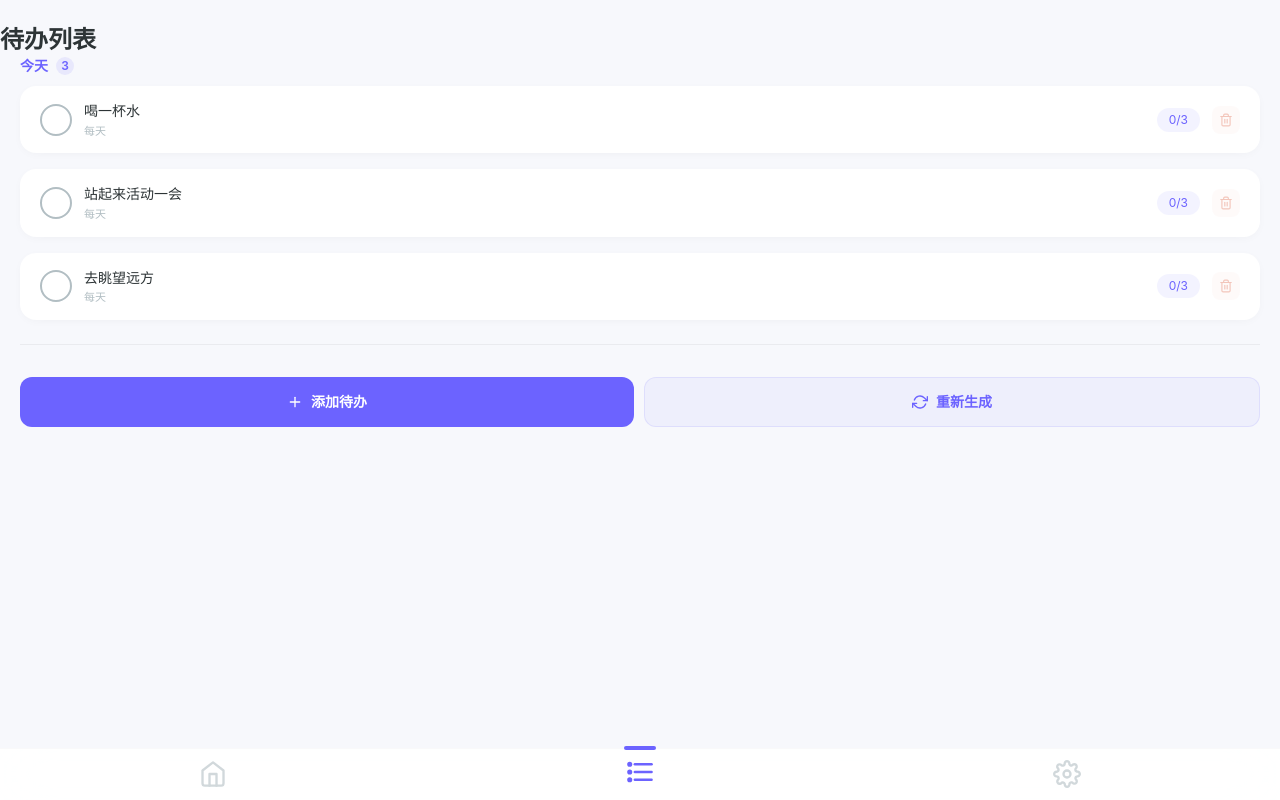
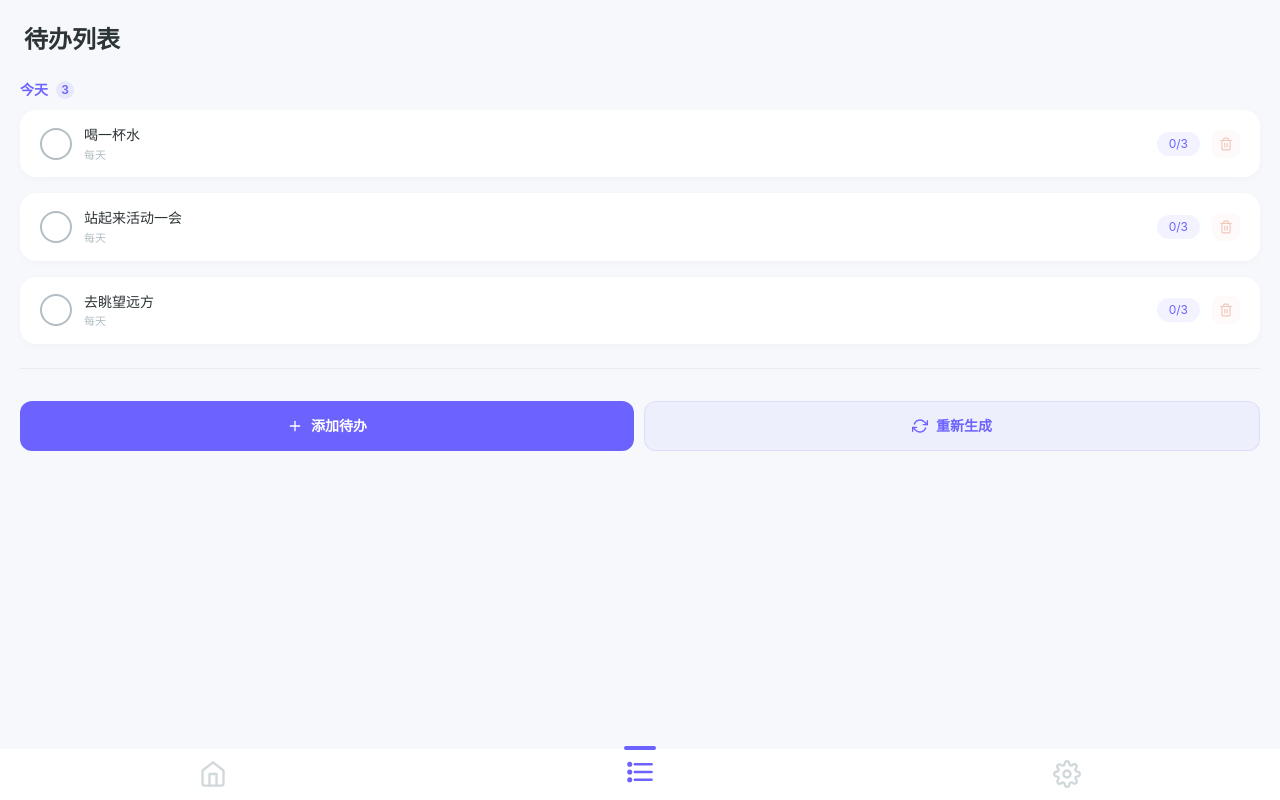
Before and after one commit to DavidXie03/do-little-things, a Vue app: page /todos in a window 1280 px wide. Built offline with nearby package versions, Linux system fonts and the light colour scheme.

Commit message:
feat: add reusable .u-page-header class and unify title-to-content spacing across all pages

```diff
--- a/src/style.css
+++ b/src/style.css
@@ -145,3 +145,11 @@ html, body, #app {
 .u-badge {
   padding: 4px 12px;
 }
+
+/* Page header: consistent title-to-content spacing */
+.u-page-header {
+  padding-left: 24px;
+  padding-right: 24px;
+  padding-bottom: var(--gap-lg);  /* 24px gap below title */
+  padding-top: calc(var(--safe-area-top, 0px) + 24px);
+}
--- a/src/views/HomeView.vue
+++ b/src/views/HomeView.vue
@@ -104,7 +104,7 @@ onMounted(() => {
         <template v-if="currentTask">
           <!-- 标题在卡片正上方，相对定位 -->
           <h1
-            class="text-2xl font-bold text-center mb-8"
+            class="text-2xl font-bold text-center u-mb-lg"
             style="color: var(--primary);"
           >
             {{ t('app.title') }}
--- a/src/views/PendingView.vue
+++ b/src/views/PendingView.vue
@@ -152,7 +152,7 @@ onMounted(() => {
 
 <template>
   <div class="h-full flex flex-col overflow-hidden">
-    <header class="px-8 pb-4" style="padding-top: calc(var(--safe-area-top, 0px) + 24px);">
+    <header class="u-page-header">
       <h1
         class="text-2xl font-bold"
         style="color: var(--text-primary);"
--- a/src/views/SettingsView.vue
+++ b/src/views/SettingsView.vue
@@ -37,7 +37,7 @@ function switchLanguage(langCode: string) {
 
 <template>
   <div class="h-full flex flex-col overflow-hidden">
-    <header class="px-8 pb-6" style="padding-top: calc(var(--safe-area-top, 0px) + 24px);">
+    <header class="u-page-header">
       <h1
         class="text-2xl font-bold"
         style="color: var(--text-primary);"
```
